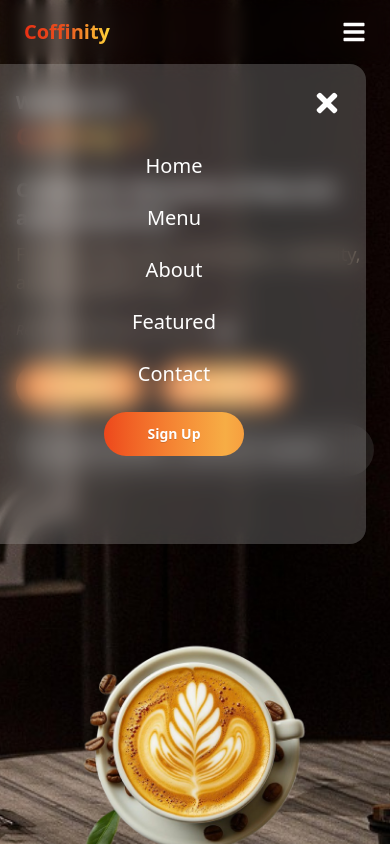
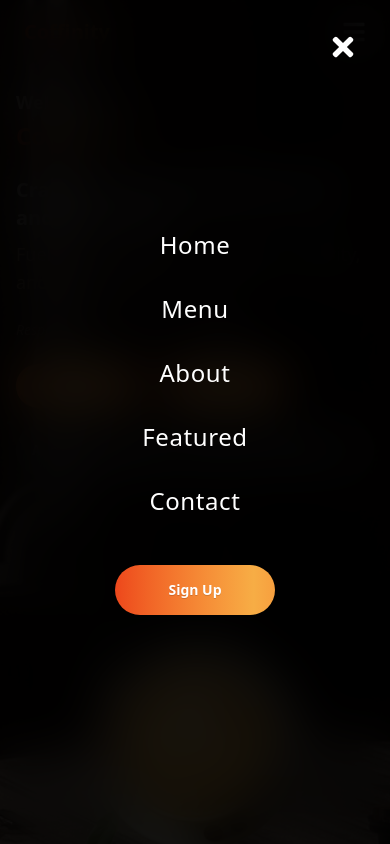
Before and after one commit to sazid-zero/coffinity, a React (Vite) app: page / in a window 390 px wide. Both pictures are taken after a click on the button 354 px from the left and 32 px from the top of the page. Shown: the top 844 px of the page. Built offline with nearby package versions, Linux system fonts and the light colour scheme.

Commit message:
nav update

```diff
--- a/src/components/Nav.tsx
+++ b/src/components/Nav.tsx
@@ -44,16 +44,24 @@ export function Nav() {
 
             {/* Mobile Nav Overlay */}
             {showMobileMenu && (
-                <div className="md:hidden h-120 w-96 fixed mt-16 right-6 bg-white/20 bg-opacity-95 backdrop-blur-md rounded-2xl z-40 flex flex-col items-center justify-center space-y-6 text-white text-xl">
-                    <button className="absolute top-6 right-6" onClick={() => setShowMobileMenu(false)}>
+                <div className="md:hidden fixed inset-0 bg-black/90 backdrop-blur-xl z-[100] flex flex-col items-center justify-center space-y-8 text-white text-2xl p-6">
+                    <button className="absolute top-6 right-6 p-2 hover:bg-white/10 rounded-full transition-colors" onClick={() => setShowMobileMenu(false)}>
                         <FaTimes className="text-3xl" />
                     </button>
-                    {nav.map((item) => (
-                        <div key={item} className="cursor-pointer" onClick={() => scrollToSection(item)}>
-                            {item}
+                    <div className="flex flex-col items-center space-y-8 w-full">
+                        {nav.map((item) => (
+                            <div
+                                key={item}
+                                className="cursor-pointer hover:text-amber-400 transition-colors font-medium tracking-wide"
+                                onClick={() => scrollToSection(item)}
+                            >
+                                {item}
+                            </div>
+                        ))}
+                        <div className="pt-4">
+                            <Button title={"Sign Up"} width={"160px"} height={"50px"} />
                         </div>
-                    ))}
-                    <Button title={"Sign Up"} width={"140px"} height={"44px"} />
+                    </div>
                 </div>
             )}
         </>
```
